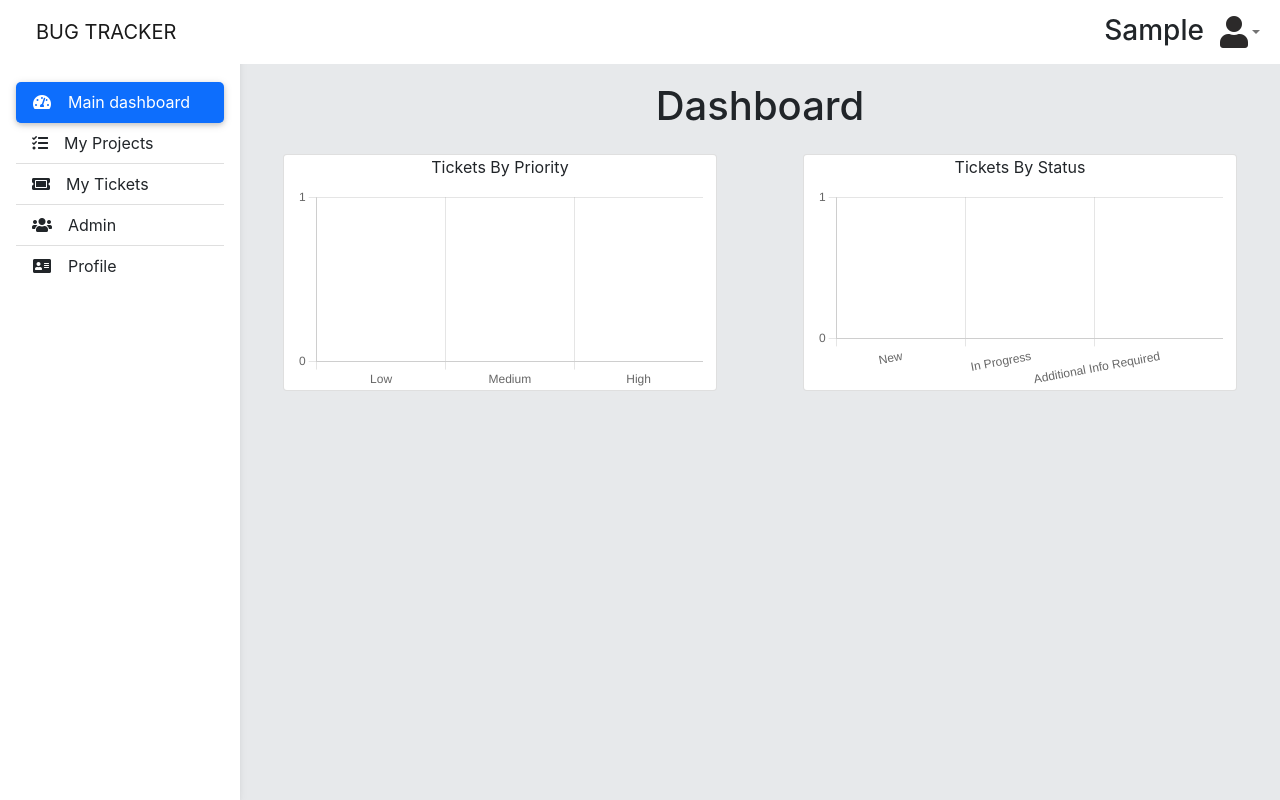
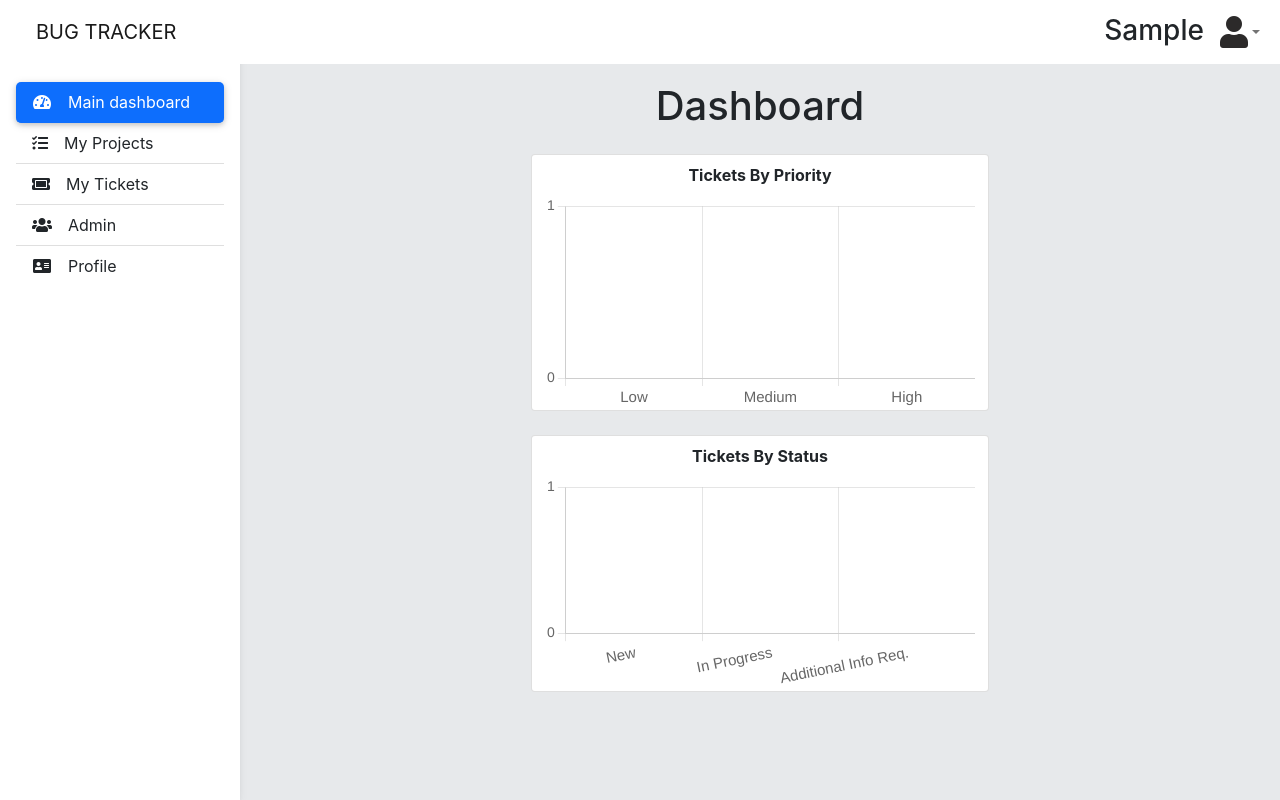
Before and after one commit to JeanSolo10/bug-tracker-app, a Flask app: page / in a window 1280 px wide. Run offline with Flask 2, Linux system fonts and the light colour scheme; the visitor is signed in with stand-in values (Sample User, id 1); data comes from the database, SQL or seed files in the repository; data that the repository does not hold is empty; some libraries are stand-ins or nearby versions.

Commit message:
feat: update dashboard chart styles

```diff
--- a/website/static/main.css
+++ b/website/static/main.css
@@ -63,3 +63,10 @@ body {
   font-weight: 700;
   text-align: center;
 }
+
+/* Dashboard */
+.dashboard-chart {
+  width: 45%;
+  margin-left: auto;
+  margin-right: auto;
+}
--- a/website/templates/home.html
+++ b/website/templates/home.html
@@ -7,16 +7,21 @@
     <div class="mb-4">
       <h1 align="center">Dashboard</h1>
     </div>
-    <div class="row justify-content-center">
-      <div class="col-5 card">
-        <div class="chart-title mb-2 text-center">Tickets By Priority</div>
+    <div class="row justify-content-center dashboard-chart mb-4">
+      <div class="col-12 card">
+        <div class="chart-title mb-2 text-center pt-2 fw-bold">
+          Tickets By Priority
+        </div>
         <div class="chart">
           <canvas id="myChart"></canvas>
         </div>
       </div>
-      <div class="col-1"></div>
-      <div class="col-5 card">
-        <div class="chart-title mb-2 text-center">Tickets By Status</div>
+    </div>
+    <div class="row justify-content-center dashboard-chart">
+      <div class="col-12 card">
+        <div class="chart-title mb-2 text-center pt-2 fw-bold">
+          Tickets By Status
+        </div>
         <div class="chart">
           <canvas id="myChart2"></canvas>
         </div>
@@ -57,12 +62,23 @@
           ticks: {
             stepSize: 1,
             beginAtZero: true,
+            font: {
+              size: 14,
+            }
           },
         },
+        x: {
+          ticks: {
+              font: {
+                  size: 15,
+                  weight: 500,
+              }
+            }
+        }
       },
       plugins: {
         legend: {
-            display: false
+            display: false,
         },
     },
     },
@@ -105,8 +121,19 @@
           ticks: {
             stepSize: 1,
             beginAtZero: true,
+            font: {
+              size: 14,
+            }
           },
         },
+        x: {
+          ticks: {
+              font: {
+                  size: 15,
+                  weight: 500,
+              }
+            }
+        }
       },
       plugins: {
         legend: {
--- a/website/views.py
+++ b/website/views.py
@@ -18,7 +18,7 @@ def home():
     priority_labels = ["Low", "Medium", "High"]
     priority_values = [Counter(priority_occurrences)["Low"], Counter(priority_occurrences)["Medium"], Counter(priority_occurrences)["High"]]
     status_occurances = [ticket.status for ticket in current_user.tickets]
-    status_labels = ["New", "In Progress", "Additional Info Required"]
+    status_labels = ["New", "In Progress", "Additional Info Req."]
     status_values = [Counter(status_occurances)["New"], Counter(status_occurances)["In Progress"], Counter(status_occurances)["Additional Info Required"]]
     return render_template("home.html", user=current_user, priority_labels=priority_labels, priority_values=priority_values, status_labels=status_labels, status_values=status_values)
 
```
